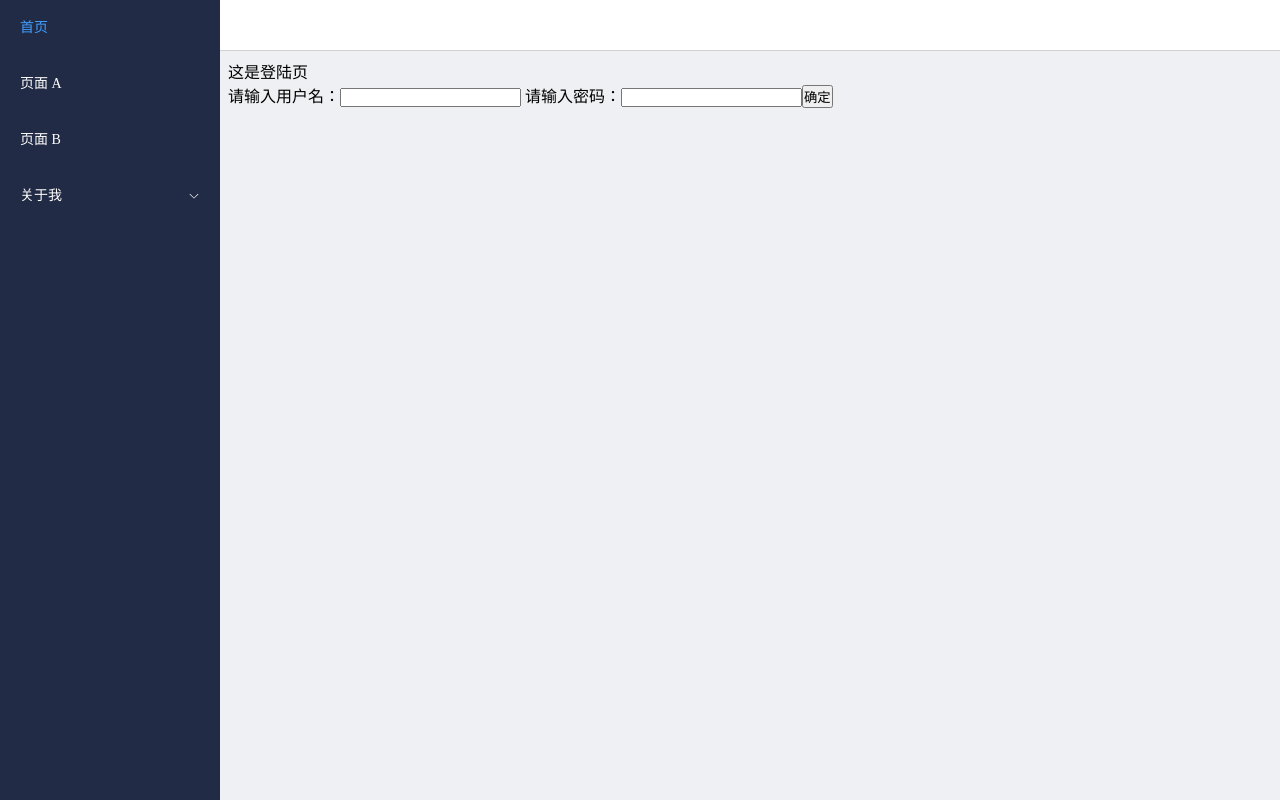
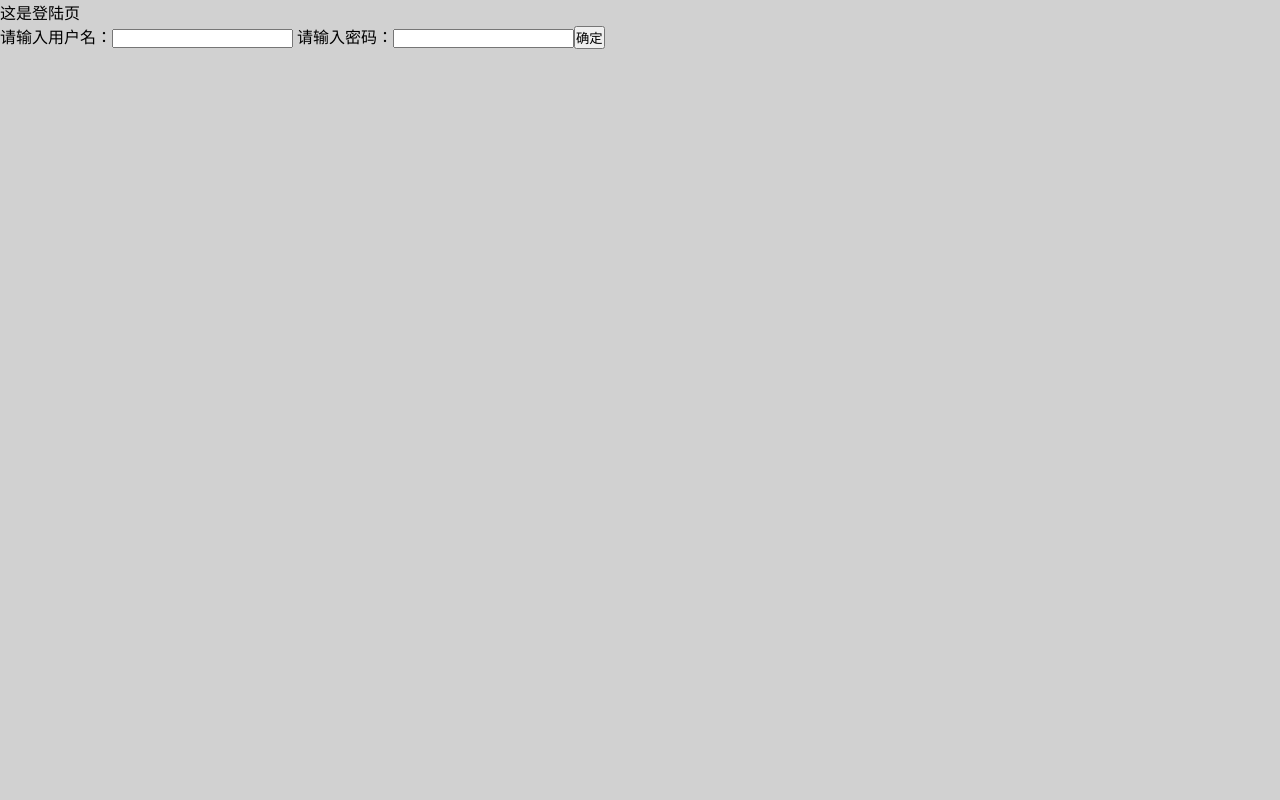
Before and after one commit to Wetoria/simplest-frontend-demo, a Vue app: page /login in a window 1280 px wide. Built offline with nearby package versions, Linux system fonts and the light colour scheme.

Commit message:
增加所有页面都需要登录的功能

```diff
--- a/src/App.vue
+++ b/src/App.vue
@@ -1,14 +1,9 @@
 <template>
-  <Layout />
+  <router-view></router-view>
 </template>
 
 <script>
-import Layout from './components/Layout/ManagementLayout.vue'
-
 export default {
-  components: {
-    Layout,
-  }
 }
 </script>
 
--- a/src/components/Layout/ManagementLayout.vue
+++ b/src/components/Layout/ManagementLayout.vue
@@ -21,11 +21,10 @@
           <span>页面 B</span>
         </el-menu-item>
 
-        <el-sub-menu>
+        <el-sub-menu index="aboutMe">
           <template #title>
             <span>关于我</span>
           </template>
-
           <el-menu-item index="resume">
             <span>个人简历</span>
           </el-menu-item>
--- a/src/router/index.js
+++ b/src/router/index.js
@@ -1,6 +1,7 @@
 import { createRouter, createWebHistory } from 'vue-router'
 
 import Home from '../views/Home.vue'
+import MangementLayout from '../components/Layout/ManagementLayout.vue'
 import PageA from '../views/PageA.vue'
 import PageB from '../views/PageB.vue'
 import Login from '../views/Login.vue'
@@ -11,6 +12,10 @@ const router = createRouter({
   routes: [
     {
       path: '/',
+      component: MangementLayout,
+      children: [
+        {
+          path: '/home',
           name: 'Home',
           component: Home
         },
@@ -29,11 +34,26 @@ const router = createRouter({
           name: 'resume',
           component: Resume
         },
+      ],
+    },
     {
       path: '/login',
+      name: 'Login',
       component: Login
     },
   ]
 })
 
+router.beforeEach((to, from, next) => {
+  const shifoudenglu = localStorage.getItem('shifoudenglu')
+  const dontNeedLoginPageNames = ['Login']
+  if (shifoudenglu !== 'shi' && !dontNeedLoginPageNames.includes(to.name)) {
+    next({
+      name: 'Login',
+    })
+  } else {
+    next()
+  }
+})
+
 export default router
```
Lines whose indentation alone changed are shown as unchanged.
